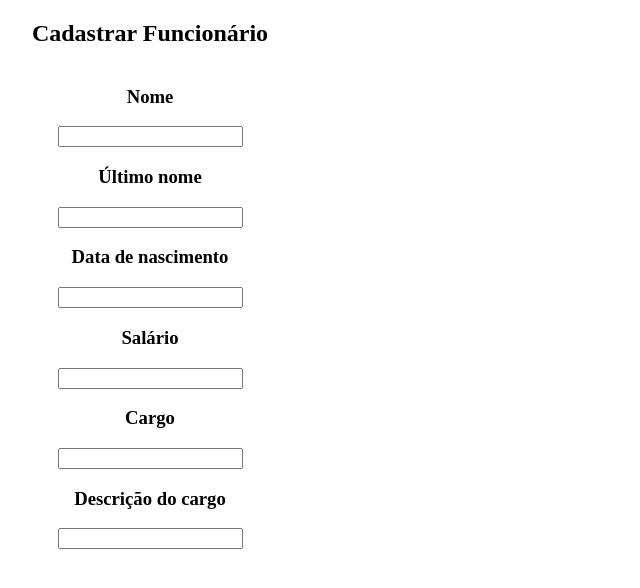
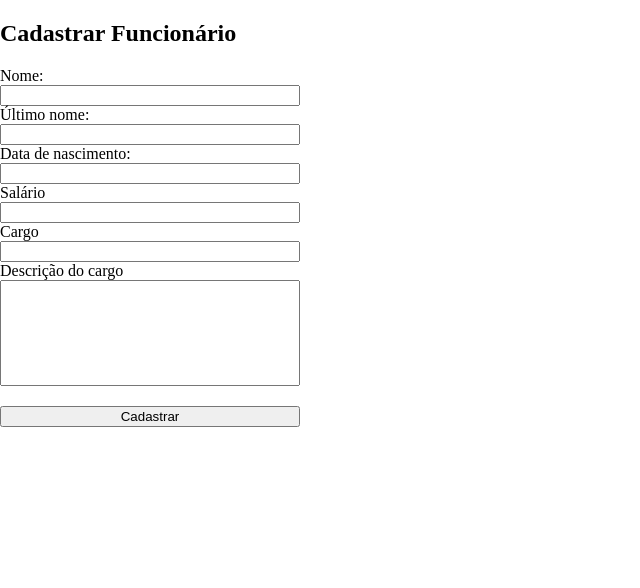
Before and after one commit to GustavoSouza12/CRUD-employees, a React (Create React App) app in the folder front/: page / in a window 1280 px wide. Shown: the top 588 px of the page, without its empty margins (0-640 px from the left). Built offline with nearby package versions, Linux system fonts and the light colour scheme.

Commit message:
Components folder created and Form added

```diff
--- a/front/src/App.js
+++ /dev/null
@@ -1,38 +0,0 @@
-import React from 'react';
-import './App.css';
-
-function App() {
-  return (
-    <div className="App">
-      <form className="form">
-        <h2 className="form_title">Cadastrar Funcionário</h2>
-        <div className="form_div">
-          <h3>Nome</h3>
-          <input type="text" name="name"/>
-        </div>
-        <div className="form_div">
-        <h3>Último nome</h3>
-        <input type="text" name="lastName"/>
-        </div>
-        <div className="form_div">
-          <h3>Data de nascimento</h3>
-          <input type="text" name="dateOfBirth"/>
-        </div>
-        <div className="form_div">
-          <h3>Salário</h3>
-          <input type="text" name="salary"/>
-        </div>
-        <div className="form_div">
-          <h3>Cargo</h3>
-          <input type="text" name="office"/>
-        </div>
-        <div className="form_div">
-        <h3>Descrição do cargo</h3>
-        <input type="text" name="officeDescription"/>
-        </div>
-      </form>
-    </div>
-  );
-}
-
-export default App;
--- a/front/src/App.css
+++ b/front/src/Components/Form.css
@@ -6,10 +6,15 @@ body{
   display: flex;
   flex-direction: column;
   text-align: flex-start;
+
+  justify-content: center;
   max-width: 300px;
-  text-align: center;
 
 }
-.form .form_div{
+.form .form_officeDescription{
+  height: 100px;
+}
 
+.form .form_button{
+  margin-top: 20px;
 }
--- /dev/null
+++ b/front/src/Components/Form.js
@@ -0,0 +1,35 @@
+import React from 'react';
+import './Form.css';
+
+function Form() {
+  return (
+    <div className="App">
+      <form className="form">
+
+        <h2 className="form_title">Cadastrar Funcionário</h2>
+
+        <label>Nome:</label>
+        <input type="text" name="name"/>
+
+        <label>Último nome:</label>
+        <input type="text" name="lastName"/>
+
+        <label>Data de nascimento:</label>
+        <input type="text" name="dateOfBirth"/>
+
+        <label>Salário</label>
+        <input type="text" name="salary"/>
+
+        <label>Cargo</label>
+        <input type="text" name="office"/>
+
+        <label>Descrição do cargo</label>
+        <input type="text" className="form_officeDescription" name="officeDescription"/>
+
+        <button className="form_button">Cadastrar</button>
+      </form>
+    </div>
+  );
+}
+
+export default Form;
--- a/front/src/index.js
+++ b/front/src/index.js
@@ -1,13 +1,13 @@
 import React from 'react';
 import ReactDOM from 'react-dom';
-import App from './App';
+import Form from './Components/Form';
 
 
 
 
 ReactDOM.render(
 
-    <App />,
+    <Form />,
 
   document.getElementById('root')
 );
```
